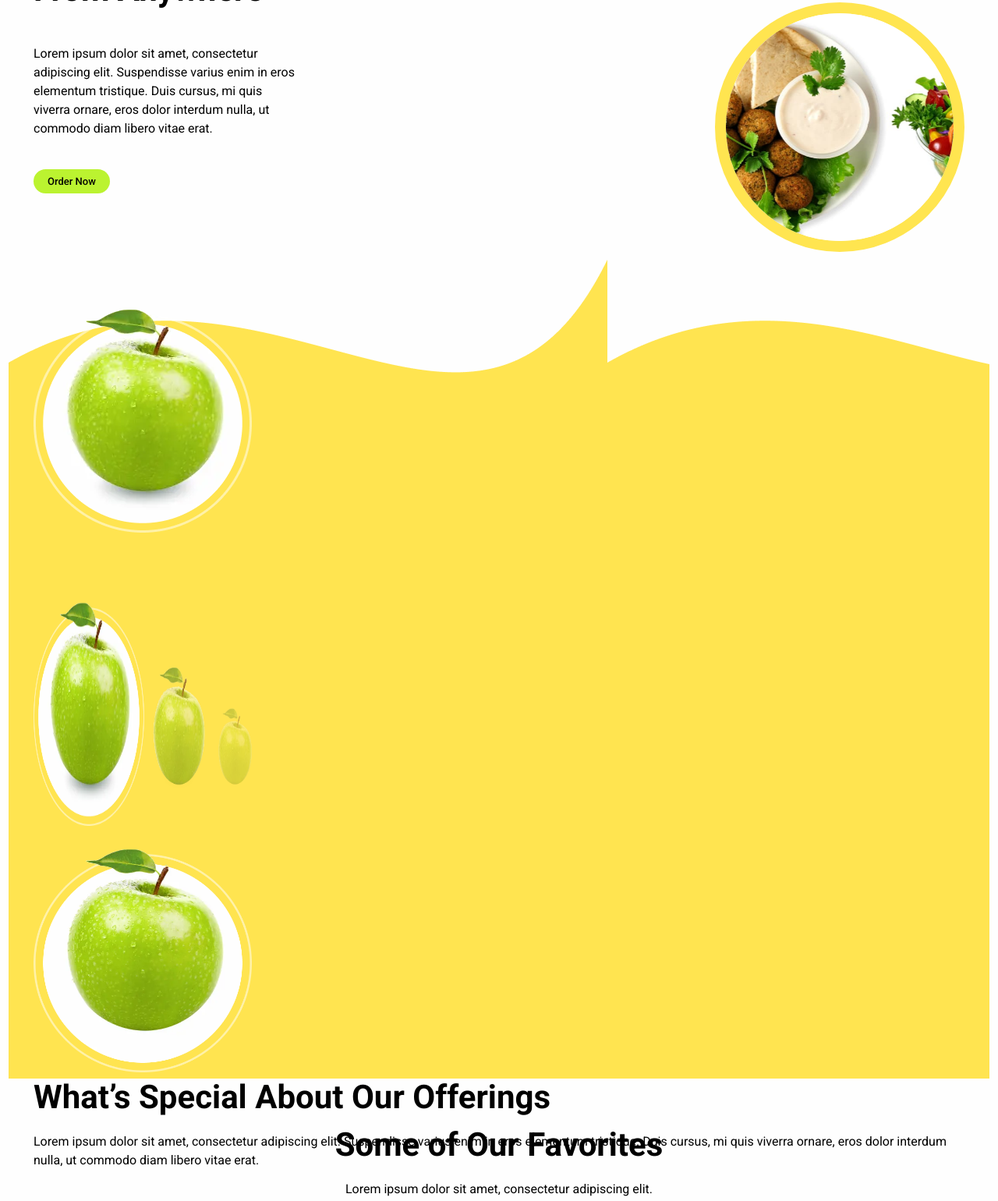
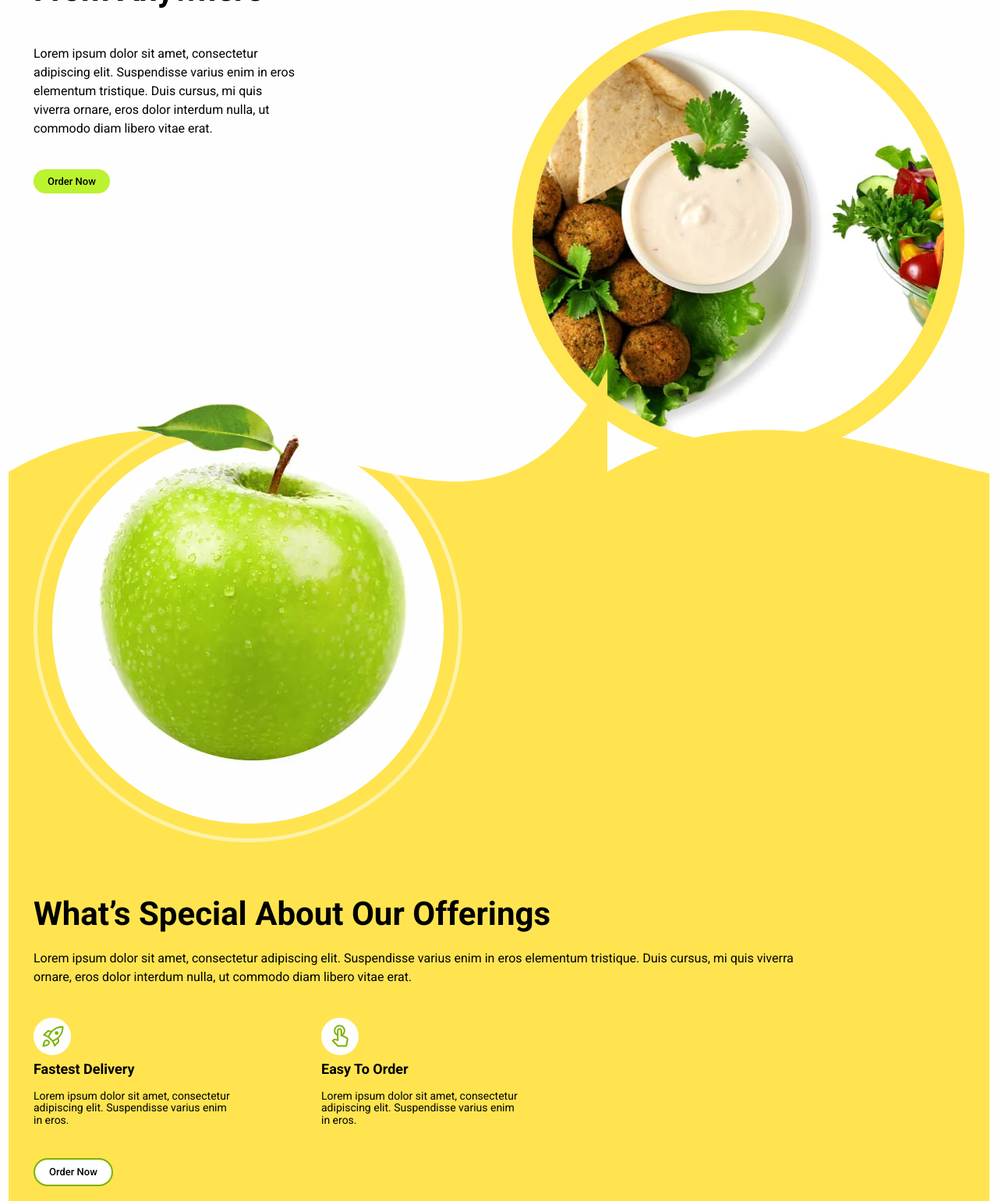
Before and after one commit to fsdev3/foodsta-mob-first, a plain HTML site: page index.html in a window 1280 px wide. Shown: the part 220-1760 px from the top of the page at 78% size. Drawn offline with nearby package versions, Linux system fonts and the light colour scheme.

Commit message:
tab offering ok

```diff
--- a/css/desktop.css
+++ b/css/desktop.css
@@ -2,4 +2,17 @@
   .container {
     max-width: 1258px;
   }
+  .tab-slider,
+  .apple-tab {
+    display: none;
+  }
+  .food-slider {
+    top: auto;
+    width: 580px;
+    height: 580px;
+    border-radius: 50%;
+    border: 26px solid var(--yellow-main);
+    background: var(--main-white);
+    overflow: hidden;
+  }
 }
--- a/css/mobile.css
+++ b/css/mobile.css
@@ -2,7 +2,9 @@
   .nav-menu,
   .fav-list,
   .apple-tab,
-  .apple-desk {
+  .apple-desk,
+  .desk-slider,
+  .tab-slider {
     display: none;
   }
 }
--- a/css/styles.css
+++ b/css/styles.css
@@ -401,16 +401,6 @@ p {
   margin-top: 80px;
   padding-bottom: 100px; */
 }
-@media screen and (max-width: 1279px) {
-  .mob-hidden {
-    display: none;
-  }
-}
 
-@media screen and (max-width: 767px), (min-width: 1279px) {
-  .mob-desk-hidden {
-    display: none;
-  }
-}
 /* .apple-mob,
   .apple-tab, */
--- a/css/tablet.css
+++ b/css/tablet.css
@@ -4,7 +4,8 @@
     padding-left: 32px;
     padding-right: 32px;
   }
-  .mob-menu {
+  .mob-menu,
+  .apple-mob {
     display: none;
   }
   .header-box {
@@ -55,18 +56,42 @@
     overflow: hidden;
   }
   .special-section {
-    /* position: relative;
-    top: -134px; */
-    height: 1140px;
+    position: relative;
+    top: -120px;
     margin-left: auto;
     margin-right: auto;
-    height: 1050px;
+    padding-bottom: 150px;
+    height: 1140px;
     background-size: cover;
-    background-position: center;
+    /* background-position: center; */
     background-repeat: no-repeat;
     background: url(../img/hero-bg-tab.png);
   }
   .apple-tab {
-    padding-top: 0px;
+    padding-top: 150px;
+  }
+  .special .title,
+  .special .text {
+    margin-right: 178px;
+  }
+  .special .title {
+    margin-top: 60px;
+  }
+  .offer-list {
+    display: flex;
+    gap: 116px;
+    margin-bottom: 40px;
+  }
+  .offer-list .item {
+    width: 253px;
+  }
+  .offer-text {
+    margin-bottom: 0;
   }
 }
+@media screen and (max-width: 1279px) {
+  .desk-slider,
+  .apple-desk {
+    display: none;
+  }
+}
--- a/index.html
+++ b/index.html
@@ -72,12 +72,12 @@
                 <button class="btn" type="button">Order Now</button>
               </div>
 
-            <div class="food-slider autoplay mob-hidden">
+            <div class="food-slider autoplay desk-slider">
               <img src="./img/food.jpg" alt="food" width="528" height="528" />
               <img src="./img/salad.jpg" alt="salad" width="528" height="528" />
               <img src="./img/egg.jpg" alt="egg" width="528" height="528" />
           </div>
-          <div class="food-slider autoplay mob-desk-hidden">
+          <div class="food-slider autoplay tab-slider">
               <img src="./img/food.jpg" alt="food" width="292" height="292" />
               <img src="./img/salad.jpg" alt="salad" width="292" height="292" />
               <img src="./img/egg.jpg" alt="egg" width="292" height="292" />
@@ -94,10 +94,10 @@
                 <img src="./img/apple-mob.webp" alt="green apple" width="280" height="309"
               srcset="./img/apple-mob.webp 1x, ./img/apple-mob-2x.webp 2x"/>
               </div> <div class="apple-tab">
-                <img src="./img/apple-tab.webp" alt="green apple" width="280" height="309"
+                <img src="./img/apple-tab.webp" alt="green apple" width="704" height="394"
               srcset="./img/apple-tab.webp 1x, ./img/apple-tab-2x.webp 2x"/>
               </div> <div class="apple-desk">
-                <img src="./img/apple-desk.webp" alt="green apple" width="280" height="309"
+                <img src="./img/apple-desk.webp" alt="green apple" width="550" height="607"
               srcset="./img/apple-desk.webp 1x, ./img/apple-mob-2x.desk 2x"/>
               </div>
                 <!-- <picture>
```
